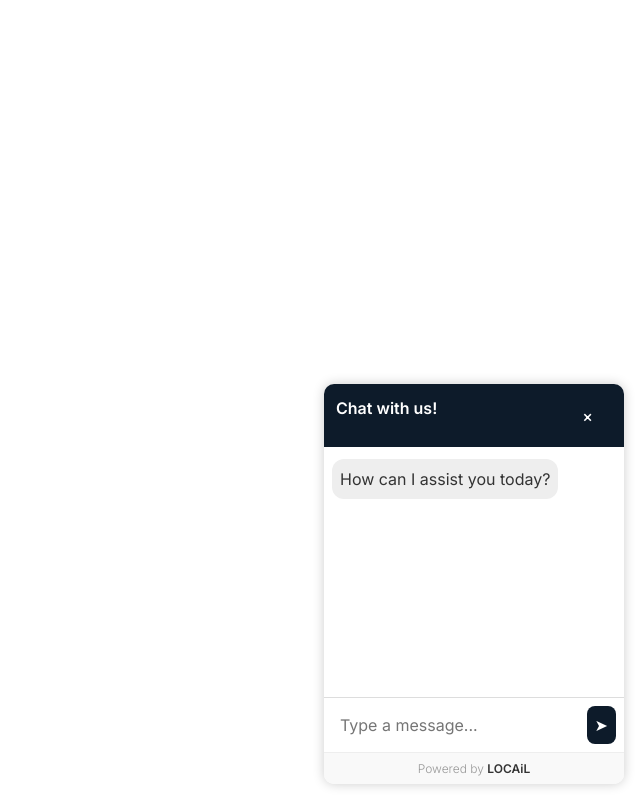
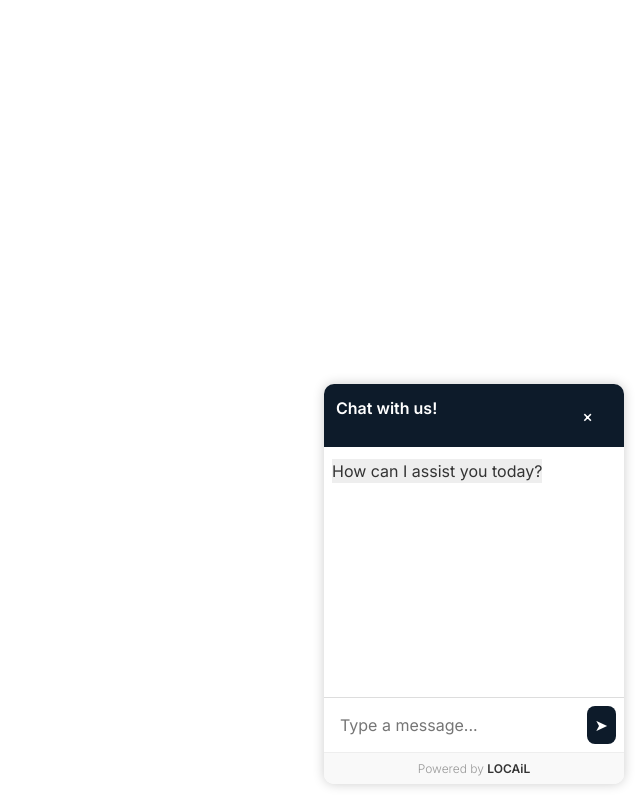
Before and after one commit to xMat05/chatbot-widget, a React (Vite) app: page / in a window 1280 px wide. Both pictures are taken after a click on the button "💬 Chat". Shown: the whole page, without its empty margins (640-1280 px from the left). Built offline with nearby package versions, Linux system fonts and the light colour scheme.

Commit message:
trying to fix chat user input appearance again

```diff
--- a/src/Chatbot.jsx
+++ b/src/Chatbot.jsx
@@ -317,7 +317,6 @@ export default function Chatbot({
           <div style={{ flex: 1, padding: '0.5rem', overflowY: 'auto' }}>
             {messages.map((msg, idx) => (
               <div
-                key={idx}
                 style={{
                   display: 'flex',
                   justifyContent: msg.role === "user" ? "flex-end" : "flex-start",
@@ -325,21 +324,16 @@ export default function Chatbot({
                 }}
               >
                 <div
+                  className="chat-message"
                   style={{
                     background: msg.role === "user" ? primaryColor : '#eee',
-                    color: msg.role === "user" ? secondaryColor : '#333',
-                    padding: '0.5rem',
-                    borderRadius: '12px',
-                    fontWeight: 400,
-                    whiteSpace: 'pre-wrap',
-                    display: 'inline-block',
-                    maxWidth: '90%', // Optional cap to avoid stretching
-                    wordBreak: 'break-word'
+                    color: msg.role === "user" ? secondaryColor : '#333'
                   }}
                 >
                   {msg.content.replace(/\\n/g, '\n')}
                 </div>
               </div>
+
             ))}
 
             {isTyping && <div style={{ fontStyle: 'italic', color: '#aaa', padding: '0.25rem 0' }}>Typing...</div>}
```
Also changed, not shown: src/widget.jsx (+9 -0 lines), 1 other file (tests, documents, lock files or other folders).
